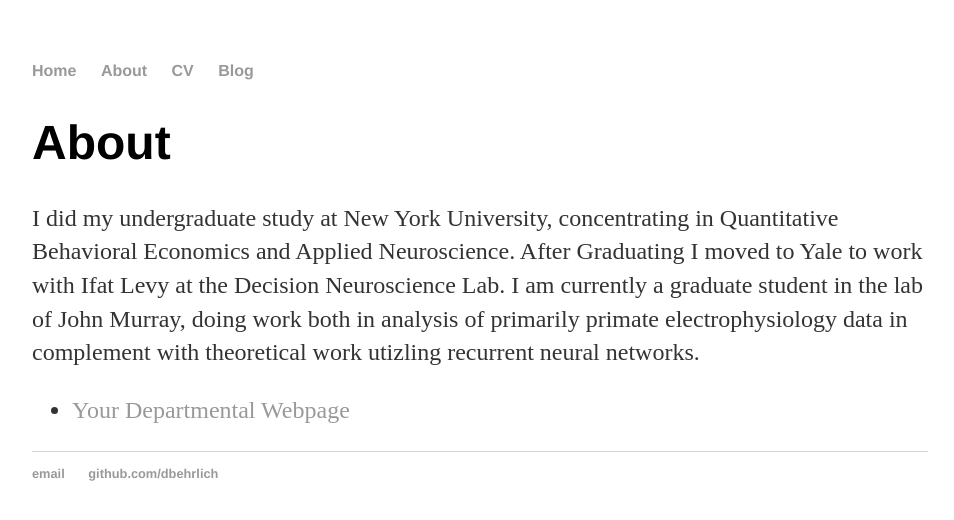
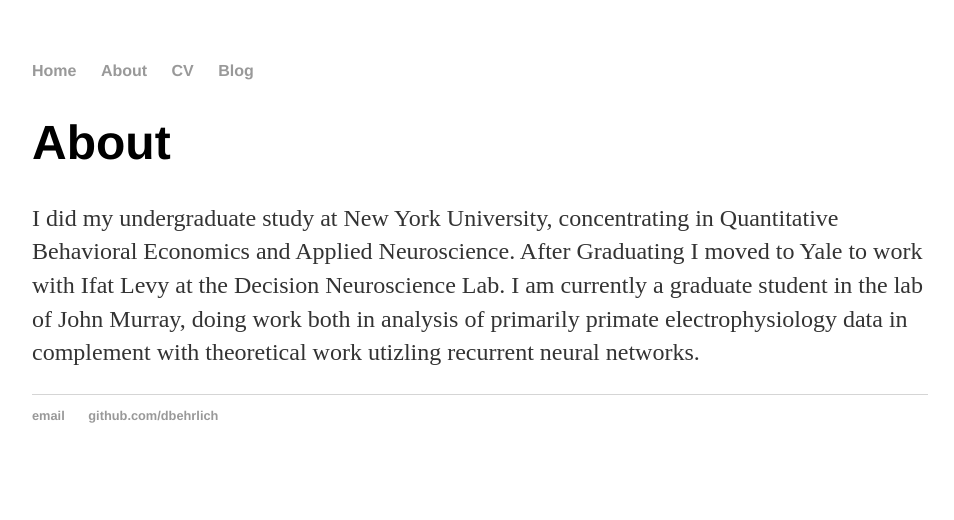
Before and after one commit to dbehrlich/dbehrlich.github.io, a Jekyll site: the page built from about/index.html, in a window 1280 px wide. Shown: the top 520 px of the page, without its empty margins (160-1114 px from the left). Built offline with Jekyll 4.4.1, drawn with Linux system fonts in a browser that asks for light colours.

Commit message:
Update index.html

```diff
--- a/about/index.html
+++ b/about/index.html
@@ -7,7 +7,5 @@
 			<h1>About</h1>
 			<p> I did my undergraduate study at New York University, concentrating in Quantitative Behavioral Economics and Applied Neuroscience. After Graduating I moved to Yale to work with Ifat Levy at the Decision Neuroscience Lab. I am currently a graduate student in the lab of John Murray, doing work both in analysis of primarily primate electrophysiology data in complement with theoretical work utizling recurrent neural networks. </p>
 
-			<ul class="contacts">
-				<li><a href="#">Your Departmental Webpage</a></li>
-				</ul>
+
 		</div>
```
